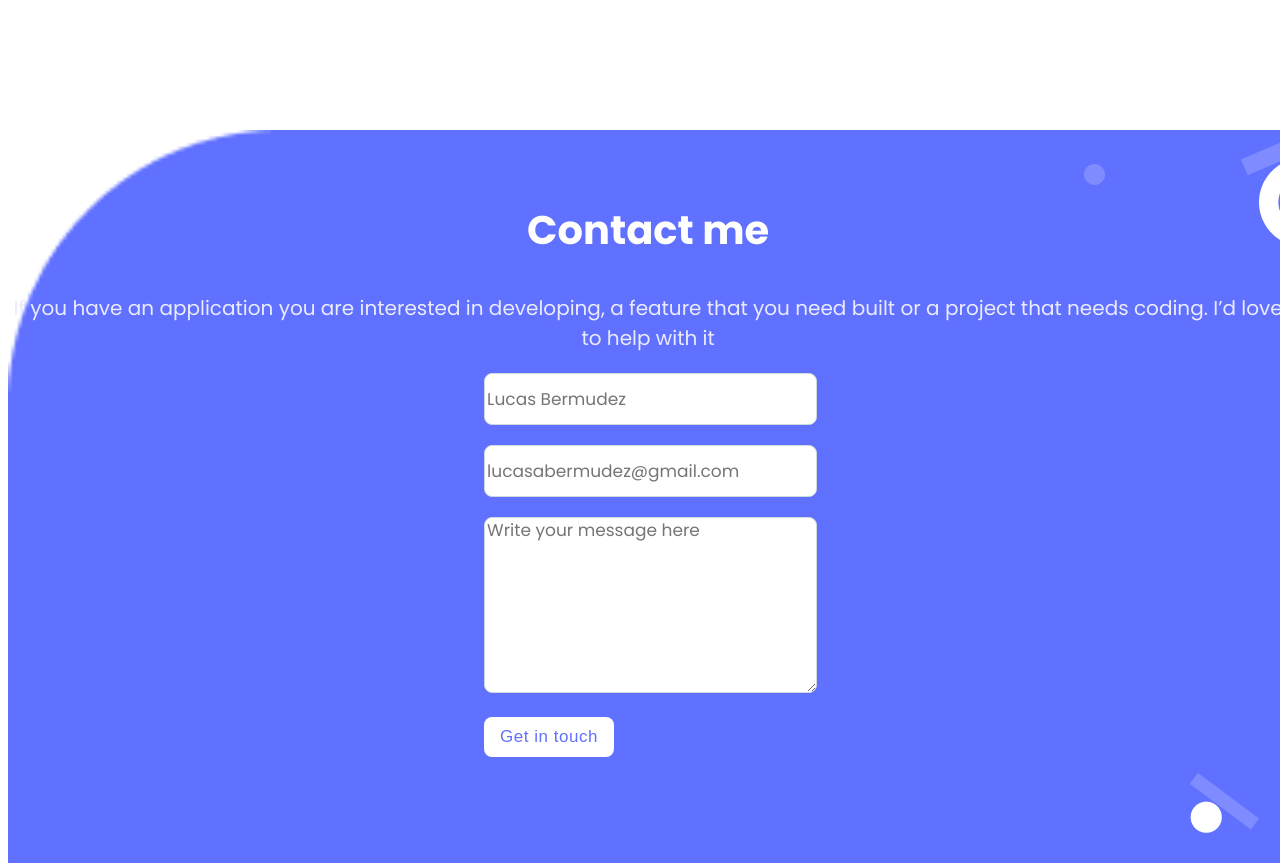
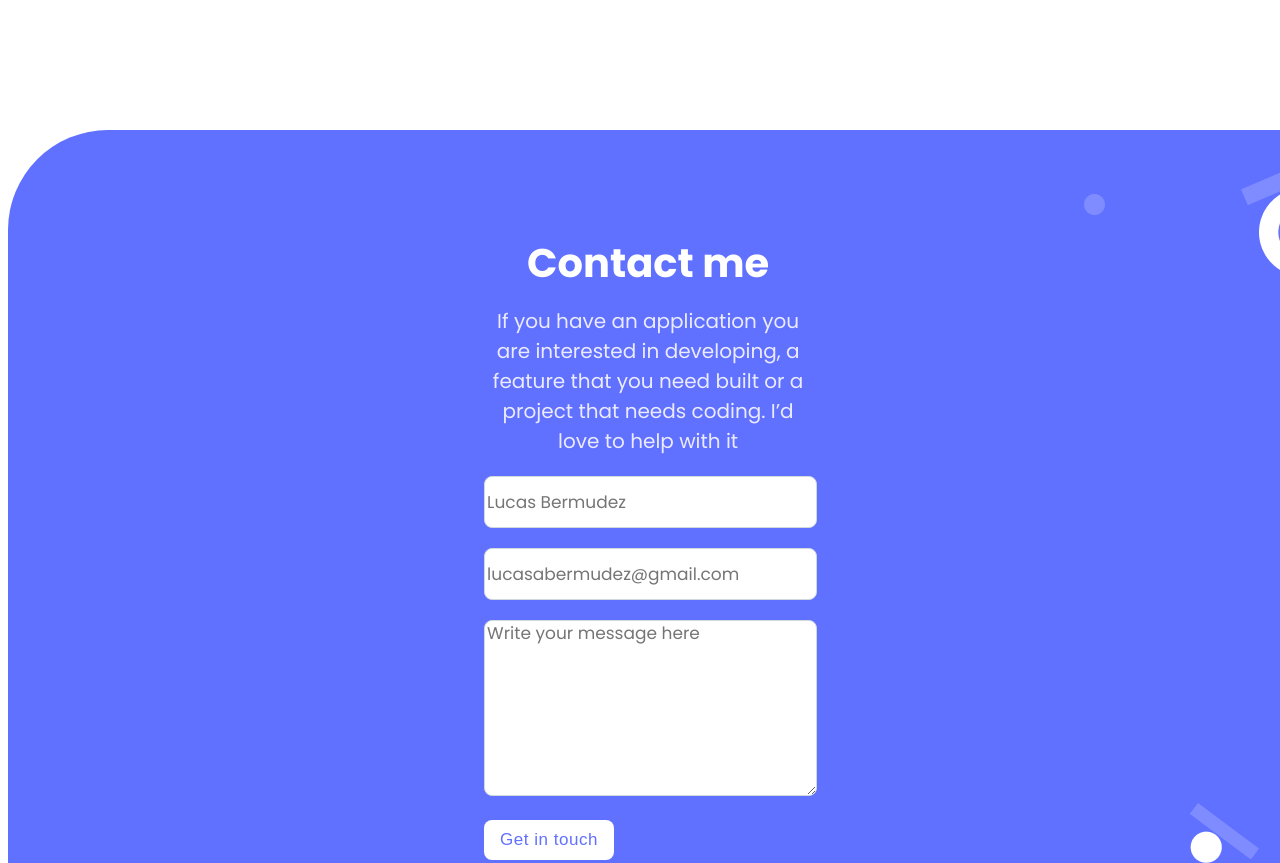
Before and after one commit to Oklukeok/Luke-s_Portfolio, a website: page index.html in a window 1280 px wide. Shown: the part 4880-5743 px from the top of the page. Drawn offline with Linux system fonts and the light colour scheme.

Commit message:
Corrections based on the last review

```diff
--- a/style.css
+++ b/style.css
@@ -463,20 +463,21 @@ form button:disabled {
 /* FOOTER */
 
 footer {
-  background-image: url(images/contact_background.png);
-  background-size: cover;
-  height: 100vh;
+  background: #6070ff;
+  border-radius: 100px 0 0 0;
+  min-height: 850px;
   width: 100vw;
-  margin: 0.1px;
   display: flex;
   flex-direction: column;
   align-items: center;
+  margin-left: 0.1px;
 }
 
 .footer_shapes {
   position: absolute;
   right: -2%;
   margin: 0.1px;
+  padding-top: 30px;
 }
 
 .footer_title h2 {
@@ -484,7 +485,7 @@ footer {
   font-style: normal;
   font-size: 40px;
   color: #fff;
-  margin-top: 70px;
+  margin-top: 103px;
 }
 
 .footer_p {
@@ -493,6 +494,8 @@ footer {
   color: #ebebff;
   font-weight: 400;
   text-align: center;
+  width: 327px;
+  margin-top: -20px;
 }
 
 form li input {
```
Also changed, not shown: index.html (+1 -0 lines).
